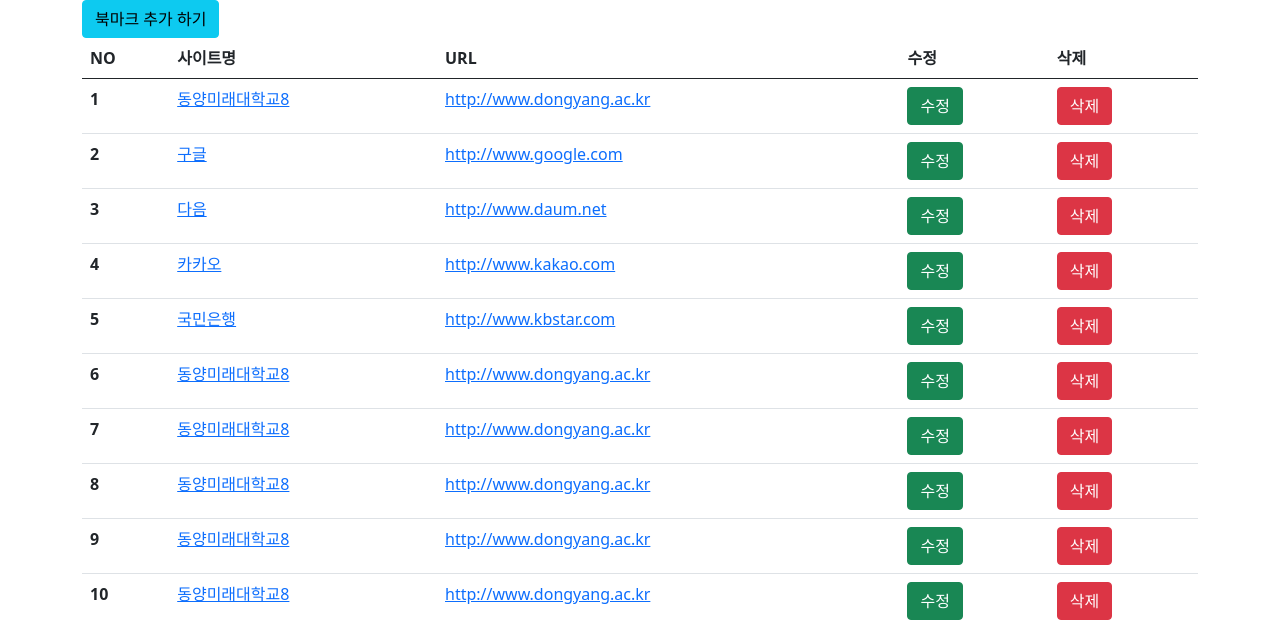
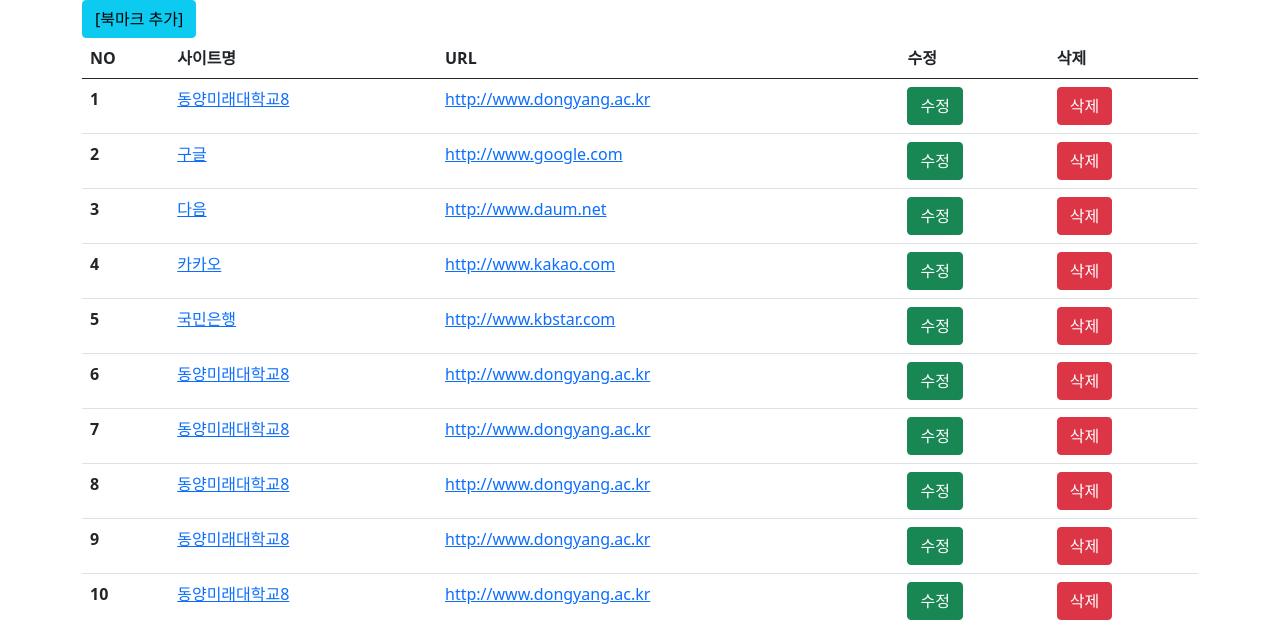
Before and after one commit to webtattoo-kakao/python-bookmark, a Django app: page /bookmark/ in a window 1280 px wide. Shown: the part 56-684 px from the top of the page. Run offline with Django 3.2, Linux system fonts and the light colour scheme; data comes from the database, SQL or seed files in the repository.

Commit message:
버튼 문구 수정

```diff
--- a/bookmark/templates/bookmark/bookmark_list.html
+++ b/bookmark/templates/bookmark/bookmark_list.html
@@ -8,7 +8,7 @@
 {% block content %}
 
     <div class="btn-group" role="group" aria-label="buttons">
-        <a class="btn btn-info" href="{% url 'bookmark:add' %}">북마크 추가 하기</a>
+        <a class="btn btn-info" href="{% url 'bookmark:add' %}">[북마크 추가]</a>
     </div>
 
     <table class="table">
```
